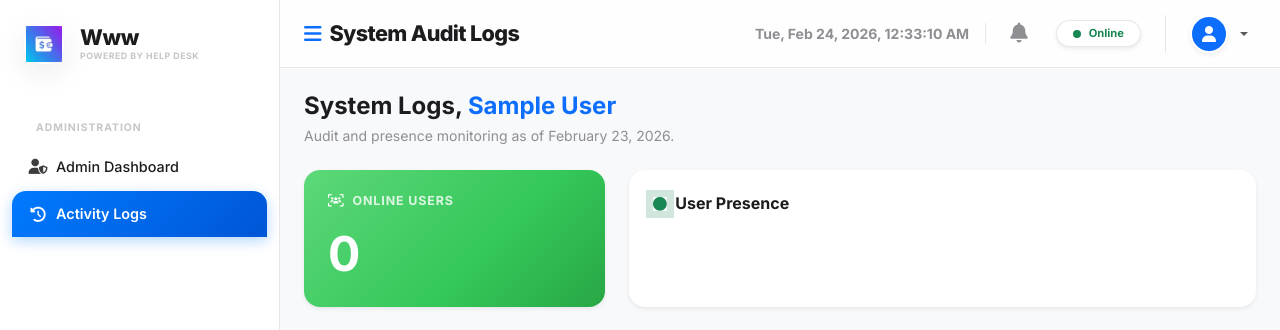
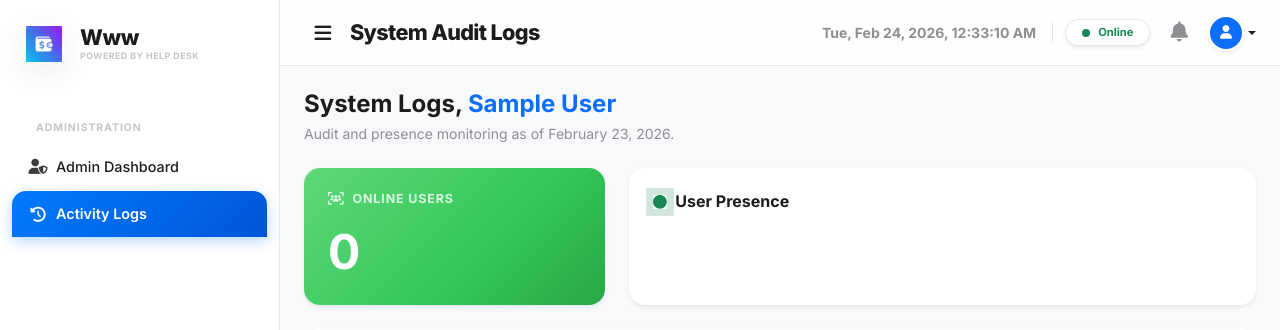
Before and after one commit to gcybeljosh-byte/budget-tracker, a PHP site: page /admin/logs.php in a window 1280 px wide. Shown: the top 330 px of the page. Run offline with PHP 8.4, Linux system fonts and the light colour scheme; the visitor is signed in with stand-in values (Sample User, id 1); data that the repository does not hold is empty; a stand-in replaces the project's code that opens the database connection; some libraries are stand-ins or nearby versions.

Commit message:
Update #7.1
Style css

```diff
--- a/assets/css/style.css
+++ b/assets/css/style.css
@@ -194,13 +194,78 @@ body {
     z-index: 900;
 }
 
-.navbar h2 {
+.navbar h2,
+.navbar-page-title {
     font-size: 1.35rem;
     font-weight: 800;
     letter-spacing: -0.03em;
     color: var(--text-main);
     margin: 0;
+    white-space: nowrap;
+    overflow: hidden;
+    text-overflow: ellipsis;
 }
+
+/* ─── Burger / Sidebar Toggle Button ────────────────────── */
+.navbar-burger-btn {
+    display: flex;
+    align-items: center;
+    justify-content: center;
+    width: 38px;
+    height: 38px;
+    border-radius: 0.75rem;
+    border: none;
+    background: transparent;
+    color: var(--text-main);
+    font-size: 1.2rem;
+    cursor: pointer;
+    flex-shrink: 0;
+    transition: background 0.2s ease, color 0.2s ease, box-shadow 0.2s ease,
+        transform 0.2s var(--ios-spring);
+}
+
+.navbar-burger-btn:hover {
+    background: rgba(0, 122, 255, 0.08);
+    color: var(--primary-color);
+    transform: scale(1.05);
+}
+
+.navbar-burger-btn:active {
+    transform: scale(0.93);
+}
+
+/* On tablet (≤991px) — frosted glass pill so it's clearly visible
+   when the sidebar is hidden behind a blurred overlay */
+@media (max-width: 991px) {
+    .navbar-burger-btn {
+        background: rgba(255, 255, 255, 0.72);
+        backdrop-filter: blur(12px) saturate(160%);
+        -webkit-backdrop-filter: blur(12px) saturate(160%);
+        box-shadow: 0 2px 8px rgba(0, 0, 0, 0.08), inset 0 1px 0 rgba(255, 255, 255, 0.5);
+        border: 1px solid var(--border-dim);
+        color: var(--text-main);
+    }
+
+    .navbar-burger-btn:hover {
+        background: rgba(0, 122, 255, 0.1);
+        border-color: rgba(0, 122, 255, 0.2);
+        box-shadow: 0 4px 14px rgba(0, 122, 255, 0.12);
+    }
+}
+
+/* ─── Notification Dropdown — Responsive width ───────────── */
+.notification-dropdown-menu {
+    width: 320px;
+}
+
+@media (max-width: 575px) {
+    .notification-dropdown-menu {
+        width: calc(100vw - 1.8rem);
+        right: 0 !important;
+        left: auto !important;
+    }
+}
+
 
 /* ─── Cards ──────────────────────────────────────────────── */
 .card {
@@ -1129,7 +1194,7 @@ table.dataTable thead .sorting_desc:after {
     }
 
     /* Dashboard quick access — 4 columns on tablet */
-    .row-cols-md-4 > .col {
+    .row-cols-md-4>.col {
         flex: 0 0 25%;
         max-width: 25%;
     }
@@ -1321,7 +1386,8 @@ table.dataTable thead .sorting_desc:after {
         font-size: 1.05rem;
     }
 
-    h2, .h2 {
+    h2,
+    .h2 {
         font-size: 1.45rem !important;
     }
 
@@ -1332,7 +1398,7 @@ table.dataTable thead .sorting_desc:after {
     }
 
     /* ─ Quick Access Hub ─ */
-    .row-cols-2 > .col {
+    .row-cols-2>.col {
         width: 50%;
     }
 
@@ -1408,7 +1474,7 @@ table.dataTable thead .sorting_desc:after {
     }
 
     /* But keep 2-col for quick access hub */
-    .row-cols-2 > .col {
+    .row-cols-2>.col {
         flex: 0 0 50% !important;
         max-width: 50% !important;
     }
@@ -1424,7 +1490,8 @@ table.dataTable thead .sorting_desc:after {
         font-size: 0.95rem;
     }
 
-    .h4, .h4 {
+    .h4,
+    .h4 {
         font-size: 1.1rem !important;
     }
 
@@ -1433,7 +1500,7 @@ table.dataTable thead .sorting_desc:after {
     }
 
     /* Quick Hub: single column on very small phones */
-    .row-cols-2 > .col {
+    .row-cols-2>.col {
         flex: 0 0 100% !important;
         max-width: 100% !important;
     }
--- a/includes/navbar.php
+++ b/includes/navbar.php
@@ -1,34 +1,53 @@
             <!-- Top Navbar -->
             <nav class="navbar navbar-expand-lg">
                 <div class="container-fluid px-0">
-                    <div class="d-flex align-items-center">
-                        <button class="btn btn-link me-2 p-0 shadow-none border-0" id="menu-toggle" style="font-size: 1.25rem;">
+
+                    <!-- LEFT: Burger + Page Title -->
+                    <div class="d-flex align-items-center gap-2 flex-grow-1 overflow-hidden">
+                        <button class="navbar-burger-btn" id="menu-toggle" aria-label="Toggle sidebar">
                             <i class="fas fa-bars"></i>
                         </button>
-                        <h2 class="m-0"><?php echo isset($pageHeader) ? $pageHeader : 'Dashboard Overview'; ?></h2>
+                        <h2 class="navbar-page-title m-0">
+                            <?php echo isset($pageHeader) ? $pageHeader : 'Dashboard Overview'; ?>
+                        </h2>
                     </div>
 
-                    <button class="navbar-toggler" type="button" data-bs-toggle="collapse" data-bs-target="#navbarSupportedContent"
-                        aria-controls="navbarSupportedContent" aria-expanded="false" aria-label="Toggle navigation">
-                        <span class="navbar-toggler-icon"></span>
-                    </button>
-
-                    <div class="collapse navbar-collapse" id="navbarSupportedContent">
-                        <ul class="navbar-nav ms-auto mb-2 mb-lg-0 align-items-center gap-3">
-
-                            <!-- 1. Informational: Clock -->
+                    <!-- RIGHT (always visible on all sizes): Notifications + Profile -->
                     <?php
                     $currentPage = basename($_SERVER['PHP_SELF']);
-                            $currentDir = basename(dirname($_SERVER['PHP_SELF']));
-                            $isDashboard = ($currentPage === 'dashboard.php' && ($currentDir == 'core' || $currentDir == 'admin')) || $currentPage === 'profile.php' || $currentPage === 'settings.php' || $currentPage === 'logs.php';
-                            if ($isDashboard):
+                    $currentDir  = basename(dirname($_SERVER['PHP_SELF']));
+                    $isDashboard = ($currentPage === 'dashboard.php' && ($currentDir == 'core' || $currentDir == 'admin'))
+                        || $currentPage === 'profile.php'
+                        || $currentPage === 'settings.php'
+                        || $currentPage === 'logs.php';
                     ?>
-                                <li class="nav-item d-none d-lg-block border-end pe-3">
+                    <div class="d-flex align-items-center gap-2 flex-shrink-0">
+
+                        <!-- Desktop-only: Clock -->
+                        <?php if ($isDashboard): ?>
+                            <div class="d-none d-lg-flex align-items-center border-end pe-3 me-1">
                                 <div id="realtime-clock" class="text-muted fw-bold small" style="min-width: 80px; text-align: center;">--:--:--</div>
-                                </li>
+                            </div>
                         <?php endif; ?>
 
-                            <!-- 2. Tools: Notifications -->
+                        <!-- Desktop-only: Online Indicator -->
+                        <?php if ($isDashboard): ?>
+                            <div class="d-none d-lg-flex align-items-center me-1">
+                                <div class="d-flex align-items-center bg-white rounded-pill px-3 py-1 shadow-sm border border-success-subtle">
+                                    <div class="bg-success rounded-circle me-2" style="width: 8px; height: 8px; animation: glow-pulse 2s infinite;"></div>
+                                    <span class="text-success small fw-bold" style="font-size: 0.7rem;">Online</span>
+                                </div>
+                            </div>
+                        <?php endif; ?>
+
+                        <!-- Desktop-only: Page Action Buttons -->
+                        <?php if (isset($extraNavContent)): ?>
+                            <div class="d-none d-lg-block border-start ps-3 me-1">
+                                <?php echo str_replace('ms-auto', '', $extraNavContent); ?>
+                            </div>
+                        <?php endif; ?>
+
+                        <!-- Notifications (always visible on tablet + mobile) -->
                         <?php if ($isDashboard):
                             if (!isset($conn) || !$conn) {
                                 require_once __DIR__ . '/db.php';
@@ -36,7 +55,6 @@
                             require_once __DIR__ . '/NotificationHelper.php';
                             $notificationHelper = new NotificationHelper($conn);
 
-                                // Only regular users and admins get balance/reminder alerts
                             if ($_SESSION['role'] !== 'superadmin') {
                                 $notificationHelper->checkScheduledReminders($_SESSION['id']);
                                 $notificationHelper->checkLowAllowance($_SESSION['id']);
@@ -46,8 +64,9 @@
                             $unreadNotifications = $notificationHelper->getUnreadNotifications($_SESSION['id'], $_SESSION['role']);
                             $unreadCount = count($unreadNotifications);
                         ?>
-                                <li class="nav-item dropdown me-1">
-                                    <a class="nav-link position-relative px-2" href="#" id="notificationDropdown" role="button" data-bs-toggle="dropdown" aria-expanded="false">
+                            <div class="dropdown">
+                                <a class="nav-link position-relative px-2" href="#" id="notificationDropdown" role="button"
+                                    data-bs-toggle="dropdown" aria-expanded="false">
                                     <i class="fas fa-bell text-secondary fs-5"></i>
                                     <?php if ($unreadCount > 0): ?>
                                         <span class="position-absolute top-1 start-100 translate-middle badge rounded-pill bg-danger" style="font-size: 0.6rem;">
@@ -55,12 +74,14 @@
                                         </span>
                                     <?php endif; ?>
                                 </a>
-                                    <ul class="dropdown-menu dropdown-menu-end shadow border-0 p-0 overflow-hidden" aria-labelledby="notificationDropdown" style="width: 320px;">
+                                <ul class="dropdown-menu dropdown-menu-end shadow border-0 p-0 overflow-hidden notification-dropdown-menu"
+                                    aria-labelledby="notificationDropdown">
                                     <li class="p-3 bg-light border-bottom d-flex justify-content-between align-items-center">
                                         <h6 class="mb-0 fw-bold small text-uppercase text-secondary">Notifications</h6>
-                                            <button class="btn btn-link p-0 text-decoration-none small fw-bold <?php echo $unreadCount === 0 ? 'd-none' : ''; ?>" id="markAllRead" style="font-size: 0.75rem;">Mark all as Read</button>
+                                        <button class="btn btn-link p-0 text-decoration-none small fw-bold <?php echo $unreadCount === 0 ? 'd-none' : ''; ?>"
+                                            id="markAllRead" style="font-size: 0.75rem;">Mark all as Read</button>
                                     </li>
-                                        <div id="notificationList" class="p-3" style="max-height: 400px; overflow-y: auto;">
+                                    <div id="notificationList" class="p-3" style="max-height: 380px; overflow-y: auto;">
                                         <?php if ($unreadCount > 0): ?>
                                             <?php foreach ($unreadNotifications as $notif): ?>
                                                 <li class="mb-3 pb-3 border-bottom notification-item">
@@ -100,35 +121,22 @@
                                         <span class="text-muted small">No new notifications</span>
                                     </li>
                                 </ul>
-                                </li>
+                            </div>
                         <?php endif; ?>
 
-                            <!-- 3. Status: Online Indicator -->
-                            <?php if ($isDashboard): ?>
-                                <li class="nav-item d-none d-md-block me-2">
-                                    <div class="d-flex align-items-center bg-white rounded-pill px-3 py-1 shadow-sm border border-success-subtle">
-                                        <div class="bg-success rounded-circle me-2" style="width: 8px; height: 8px; animation: glow-pulse 2s infinite;"></div>
-                                        <span class="text-success small fw-bold" style="font-size: 0.7rem;">Online</span>
-                                    </div>
-                                </li>
-                            <?php endif; ?>
-
-                            <!-- 4. Actions: Page Specific Buttons (+) -->
-                            <?php if (isset($extraNavContent)): ?>
-                                <li class="nav-item border-start ps-3 me-2">
-                                    <?php echo str_replace('ms-auto', '', $extraNavContent); ?>
-                                </li>
-                            <?php endif; ?>
-
-                            <!-- 5. Identity: Profile Dropdown -->
+                        <!-- Profile Avatar (always visible on tablet + mobile) -->
                         <?php if (isset($_SESSION['id']) && $isDashboard): ?>
-                                <li class="nav-item dropdown border-start ps-3">
-                                    <a class="nav-link dropdown-toggle d-flex align-items-center py-0" href="#" id="navbarDropdown" role="button" data-bs-toggle="dropdown" aria-expanded="false">
-                                        <div id="navbarProfilePicContainer" class="bg-primary text-white rounded-circle d-flex align-items-center justify-content-center me-2 overflow-hidden shadow-sm" style="width: 38px; height: 38px; border: 2px solid #fff;">
+                            <div class="dropdown">
+                                <a class="nav-link dropdown-toggle d-flex align-items-center py-0 ps-1" href="#"
+                                    id="navbarDropdown" role="button" data-bs-toggle="dropdown" aria-expanded="false">
+                                    <div id="navbarProfilePicContainer"
+                                        class="bg-primary text-white rounded-circle d-flex align-items-center justify-content-center overflow-hidden shadow-sm"
+                                        style="width: 36px; height: 36px; border: 2px solid #fff; flex-shrink: 0;">
                                         <?php if (isset($_SESSION['profile_picture']) && !empty($_SESSION['profile_picture'])): ?>
-                                                <img src="<?php echo SITE_URL . htmlspecialchars($_SESSION['profile_picture']); ?>" alt="Profile" style="width: 100%; height: 100%; object-fit: cover;">
+                                            <img src="<?php echo SITE_URL . htmlspecialchars($_SESSION['profile_picture']); ?>"
+                                                alt="Profile" style="width: 100%; height: 100%; object-fit: cover;">
                                         <?php else: ?>
-                                                <i class="fas fa-user"></i>
+                                            <i class="fas fa-user" style="font-size: 0.85rem;"></i>
                                         <?php endif; ?>
                                     </div>
                                 </a>
@@ -143,10 +151,10 @@
                                     </li>
                                     <li><a class="dropdown-item py-2 text-danger" href="<?php echo SITE_URL; ?>auth/logout.php" onclick="confirmLogout(event)"><i class="fas fa-sign-out-alt me-2 text-danger"></i>Sign Out</a></li>
                                 </ul>
-                                </li>
+                            </div>
                         <?php endif; ?>
-                        </ul>
-                    </div>
+
+                    </div><!-- end RIGHT -->
                 </div>
             </nav>
 
```
Lines whose indentation alone changed are shown as unchanged.
